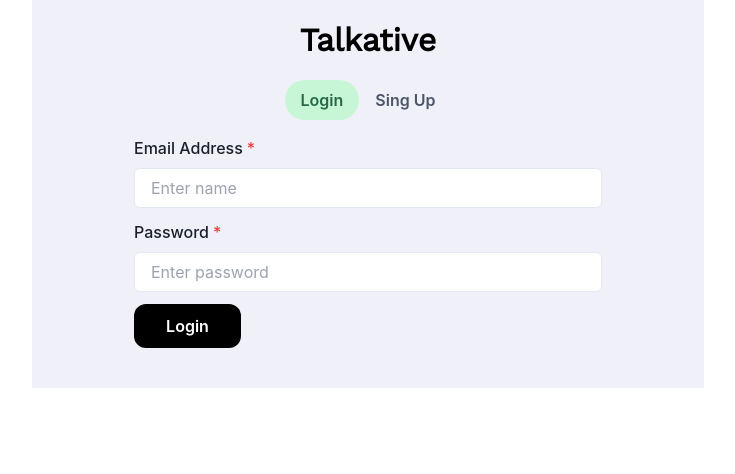
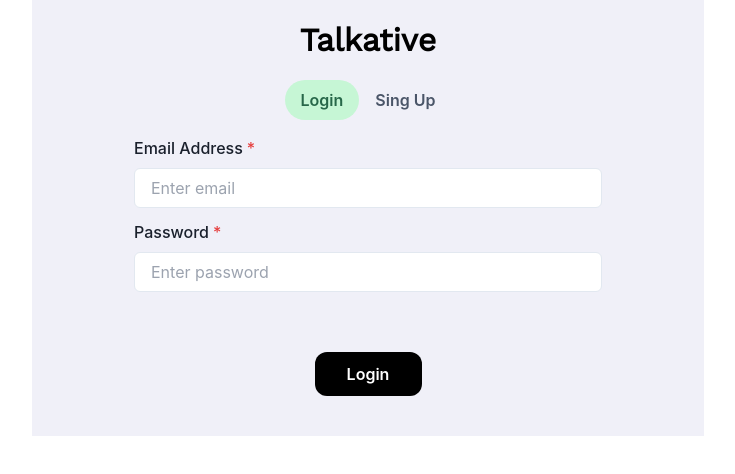
Before and after one commit to Tausif4171/Chat-App, a React (Create React App) app in the folder frontend/: page / in a window 1280 px wide. Shown: the top 474 px of the page, without its empty margins (272-1007 px from the left). Built offline with nearby package versions, Linux system fonts and the light colour scheme.

Commit message:
state for login and signup forms

```diff
--- a/frontend/src/components/login/index.tsx
+++ b/frontend/src/components/login/index.tsx
@@ -1,25 +1,29 @@
-import React from 'react'
-import { Box, Button, Container, FormControl, FormLabel, Input, Tab, TabList, TabPanel, TabPanels, Tabs, Text } from '@chakra-ui/react'
+import React, { useState } from 'react'
+import { Box, Button, VStack, Container, FormControl, FormLabel, Input, Tab, TabList, TabPanel, TabPanels, Tabs, Text } from '@chakra-ui/react'
 
 function Login() {
+    const [name, setName] = useState('')
+    const [email, setEmail] = useState('')
+
+    const handleLogin = () => { }
     return (
-        <div>
+        <VStack spacing='24px'>
             <FormControl isRequired mb={'24px'}>
                 <Box mb={'12px'}>
                     <FormLabel>Email Address</FormLabel>
-                    <Input placeholder='Enter name' bg={'white'} focusBorderColor='none' outline={'none'} />
+                    <Input placeholder='Enter email' bg={'white'} focusBorderColor='none' outline={'none'} onChange={(e) => setEmail(e.target.value)} />
                 </Box>
 
                 <Box mb={'12px'}>
                     <FormLabel>Password</FormLabel>
-                    <Input placeholder='Enter password' bg={'white'} />
-                </Box>
-
-                <Box mb={'24px'}>
-                    <Button bg='black' width={'107px'} height={'44px'} textAlign={'center'} lineHeight={'20px'} rounded={'12px'} textColor={'white'}>Login</Button>
+                    <Input type='password' placeholder='Enter password' bg={'white'} onChange={(e) => setName(e.target.value)} />
                 </Box>
             </FormControl>
-        </div>
+
+            <Box mb={'24px'}>
+                <Button bg='black' width={'107px'} height={'44px'} textAlign={'center'} lineHeight={'20px'} rounded={'12px'} textColor={'white'} onClick={handleLogin}>Login</Button>
+            </Box>
+        </VStack>
     )
 }
 
--- a/frontend/src/components/signup/index.tsx
+++ b/frontend/src/components/signup/index.tsx
@@ -1,37 +1,45 @@
-import React from 'react'
+import React, { useState } from 'react'
 import { Box, Button, Container, FormControl, FormLabel, HStack, Input, Tab, TabList, TabPanel, TabPanels, Tabs, Text, VStack } from '@chakra-ui/react'
 
 function SignUp() {
+    const [name, setName] = useState('')
+    const [email, setEmail] = useState('')
+    const [password, setPassword] = useState('')
+    const [confirmPassword, setConfirmPassword] = useState('')
+    const [profilePic, setProfilePic] = useState(null)
+
+    const handleSignUp = () => { }
+    const handleProfilePic = (pic: any) => { }
     return (
         <VStack spacing='24px'>
             <FormControl isRequired mb={'24px'}>
                 <Box mb={'12px'}>
                     <FormLabel>Name</FormLabel>
-                    <Input placeholder='Enter name' bg={'white'} focusBorderColor='none' outline={'none'} />
+                    <Input placeholder='Enter name' bg={'white'} focusBorderColor='none' outline={'none'} onChange={(e) => setName(e.target.value)} />
                 </Box>
                 <Box mb={'12px'}>
                     <FormLabel>Email</FormLabel>
-                    <Input placeholder='Enter email' bg={'white'} focusBorderColor='none' outline={'none'} />
+                    <Input placeholder='Enter email' bg={'white'} focusBorderColor='none' outline={'none'} onChange={(e) => setEmail(e.target.value)} />
                 </Box>
 
                 <Box mb={'12px'}>
                     <FormLabel>Password</FormLabel>
-                    <Input placeholder='Enter password' bg={'white'} />
+                    <Input placeholder='Enter password' bg={'white'} onChange={(e) => setPassword(e.target.value)} />
                 </Box>
                 <Box mb={'12px'}>
                     <FormLabel>Confirm Password</FormLabel>
-                    <Input placeholder='Enter confirm password' bg={'white'} />
+                    <Input placeholder='Enter confirm password' bg={'white'} onChange={(e) => setConfirmPassword(e.target.value)} />
                 </Box>
 
                 <Box mb={'12px'}>
                     <FormLabel>Upload your picture</FormLabel>
-                    <Input type='file' p='4px' bg={'white'} />
+                    <Input type='file' p='4px' bg={'white'} onChange={(e: any) => handleProfilePic(e.target.files[0])} />
                 </Box>
 
             </FormControl>
             <div>
                 <Box mb={'12px'}>
-                    <Button bg='black' width={'107px'} height={'44px'} textAlign={'center'} lineHeight={'20px'} rounded={'12px'} textColor={'white'}>Sign Up</Button>
+                    <Button bg='black' width={'107px'} height={'44px'} textAlign={'center'} lineHeight={'20px'} rounded={'12px'} textColor={'white'} onClick={handleSignUp}>Sign Up</Button>
                 </Box>
             </div>
         </VStack>
```
